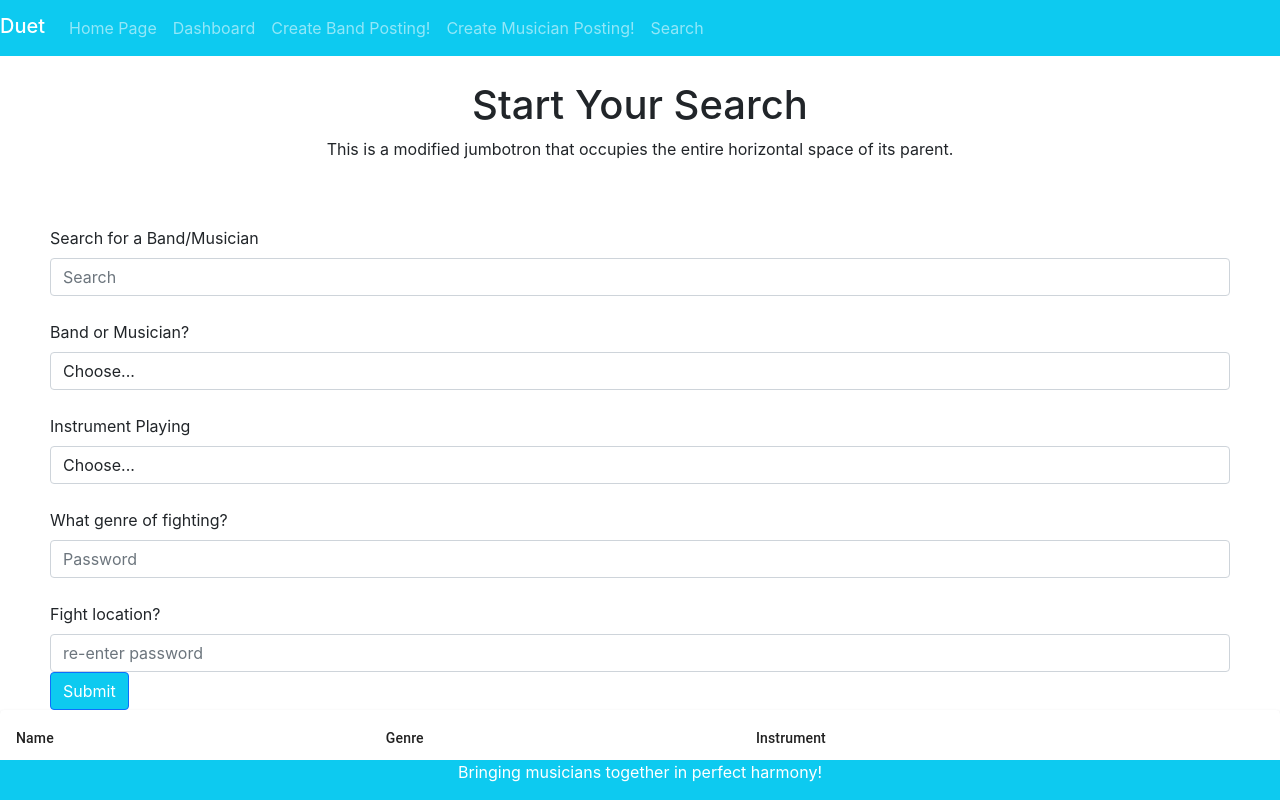
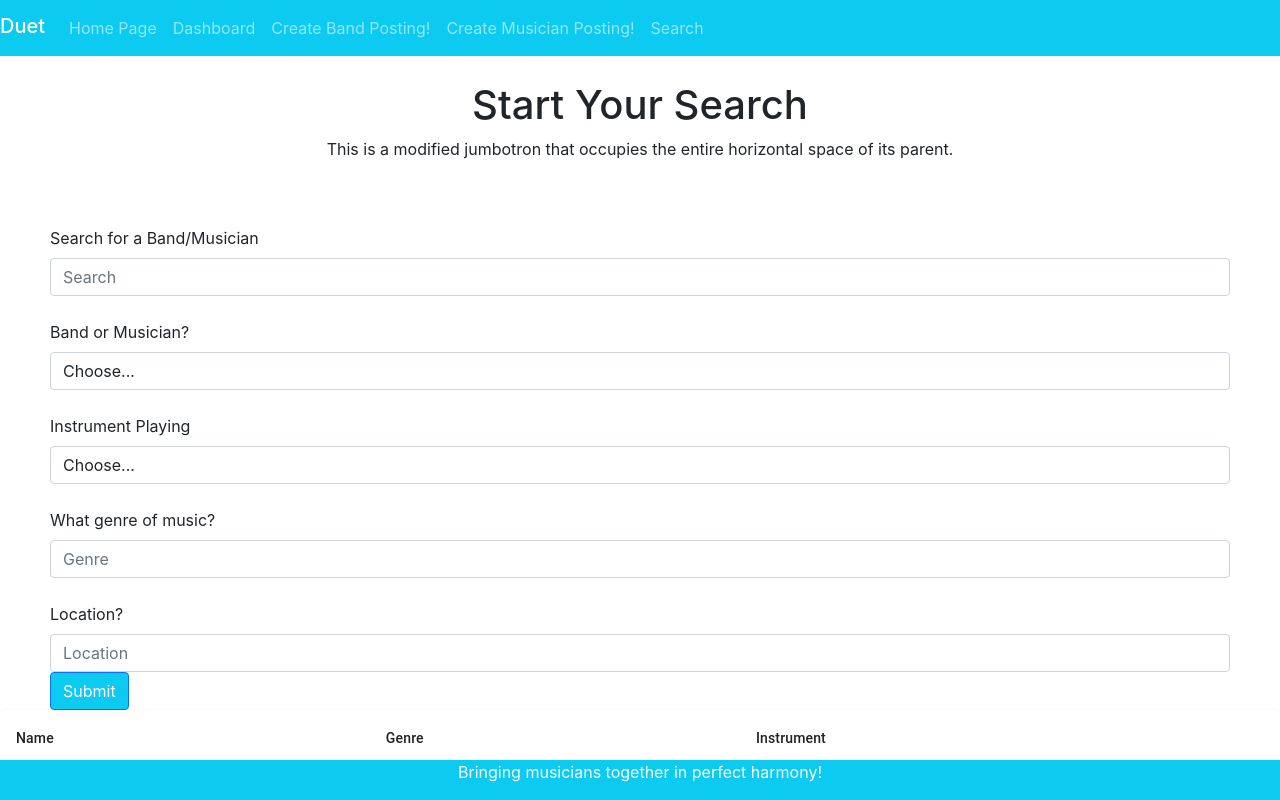
Before and after one commit to NW-Scrappy/duet, a React (Create React App) app in the folder client/: page /SearchPage in a window 1280 px wide. Built offline with nearby package versions, Linux system fonts and the light colour scheme.

Commit message:
updated css

```diff
--- a/client/src/App.css
+++ b/client/src/App.css
@@ -23,7 +23,8 @@
   text-align: center;
 }
 
-.Buttons{
+.UserBtn{
+  background-color: #0DCAF0;
 
 }
 
--- a/client/src/components/PostFormBand.js
+++ b/client/src/components/PostFormBand.js
@@ -59,7 +59,7 @@ const PostFormBand = () => {
           </Form.Group>
 
           <Form.Group as={Col} controlId="formGridPassword">
-            <Form.Label>instrument_seeking Seeking</Form.Label>
+            <Form.Label>Instrument needed</Form.Label>
             <Form.Control
               onChange={(e) => {
                 console.log(e.target.value);
@@ -103,7 +103,7 @@ const PostFormBand = () => {
         </Form.Row>
 
         <Form.Group controlId="formGridAddress1">
-          <Form.Label>Music band_genre</Form.Label>
+          <Form.Label>Band genre</Form.Label>
           <Form.Control
             onChange={(e) => {
               console.log(e.target.value);
--- a/client/src/components/PostFormMusician.js
+++ b/client/src/components/PostFormMusician.js
@@ -43,7 +43,7 @@ const PostFormMusician = () => {
                 <Container>
                     <h1>Musician Seeking Band</h1>
                     <p>
-                        This site is really for Fight Club. A underground secret fighting club.
+                        Create your profile so a band can find you.
     </p>
                 </Container>
             </Jumbotron>
@@ -168,7 +168,6 @@ const PostFormMusician = () => {
                             <option>Connecticut</option>
                             <option>Delaware</option>
                             <option>Florida</option>
-                            <option>Dark Alley</option>
                             <option>...</option>
 
                         </Form.Control>
--- a/client/src/components/Search.js
+++ b/client/src/components/Search.js
@@ -106,7 +106,7 @@ const [filteredList, setFilteredList] = useState([]);
             <option value="saxophone">Saxophone</option>
             <option value="drums">Drums</option>
             <option value="electric">Electric Guitar</option>
-            <option value="nunchucks">nunchucks</option>
+            <option value="Bass">Bass</option>
             <option value="">...</option>
             <option value="">...</option>
             <option value="">...</option>
@@ -117,13 +117,13 @@ const [filteredList, setFilteredList] = useState([]);
         <br></br>
 
         <Form.Group controlId="formBasicPassword">
-          <Form.Label>What genre of fighting?</Form.Label>
-          <Form.Control type="password" placeholder="Password" />
+          <Form.Label>What genre of music?</Form.Label>
+          <Form.Control type="genre" placeholder="Genre" />
         </Form.Group>
         <br></br>
         <Form.Group controlId="formBasicPassword">
-          <Form.Label> Fight location?</Form.Label>
-          <Form.Control type="password" placeholder="re-enter password" />
+          <Form.Label>Location?</Form.Label>
+          <Form.Control type="Location" placeholder="Location" />
         </Form.Group>
 
 
```
